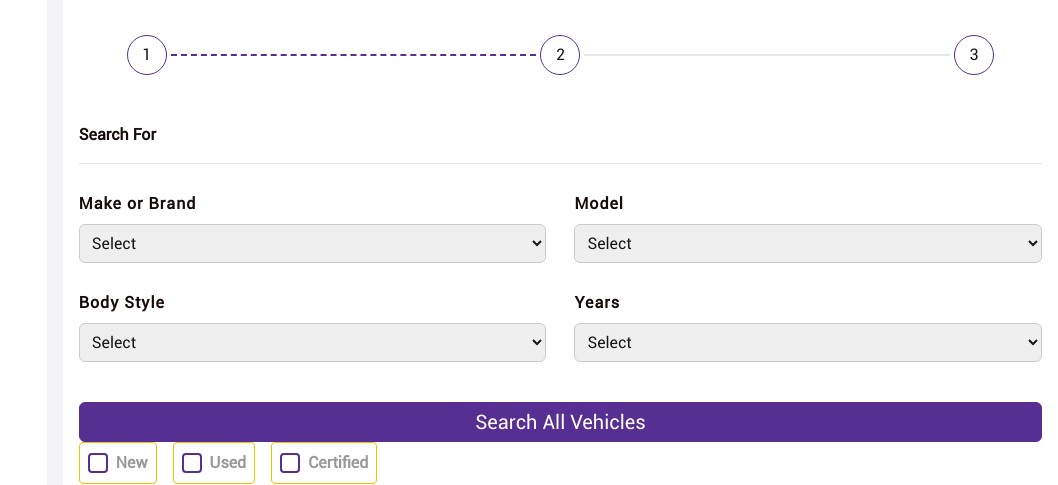
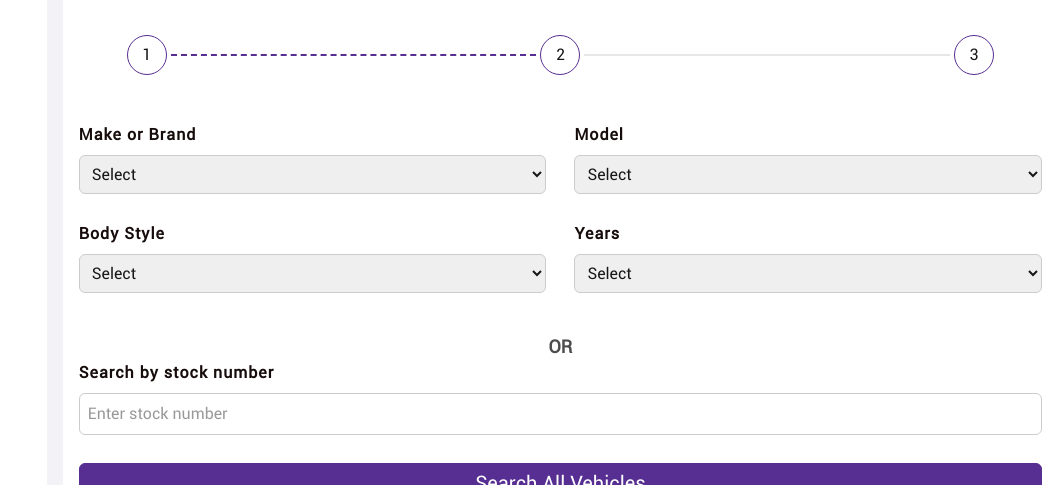
Before and after one commit to ShubhamSurve1832/dash, a Next.js app: page /personal in a window 1280 px wide. Shown: the part 5160-5645 px from the top of the page, without its empty margins (222-1280 px from the left). Built offline with nearby package versions, Linux system fonts and the light colour scheme.

Commit message:
vehcle selection first tab changes

```diff
--- a/src/app/personal/PersonalComponents/VehicleSelectionTab.jsx
+++ b/src/app/personal/PersonalComponents/VehicleSelectionTab.jsx
@@ -37,12 +37,15 @@ const VehicleSelectionTab = () => {
                             enableReinitialize>
                             {({ handleSubmit }) => (
                                 <Form onSubmit={handleSubmit}>
-                                    <h3 className='text-[#000000B2] text-base font-semibold text-[#150C0B] pb-4 border-b'>Search For</h3>
                                     <div className='grid grid-cols-2 gap-7 gap-y-4 my-7'>
                                         <FormikForm.Select label='Make or Brand' name='brand' />
                                         <FormikForm.Select label='Model' name='modal' />
                                         <FormikForm.Select label='Body Style' name='bodyStyle' />
                                         <FormikForm.Select label='Years' name='year' />
+                                    </div>
+                                    <div className='my-7'>
+                                        <p className='text-lg font-semibold text-[#000000B2] text-center'>OR</p>
+                                        <FormikForm.Input name="licensePlate" placeholder='Enter stock number' label='Search by stock number' styles='placeholder-[#00000066]  placeholder-sm' />
                                     </div>
                                     <PrimaryBtn onClick={() => setOpen(true)} title="Search All Vehicles" className='w-full text-xl' />
 
```
